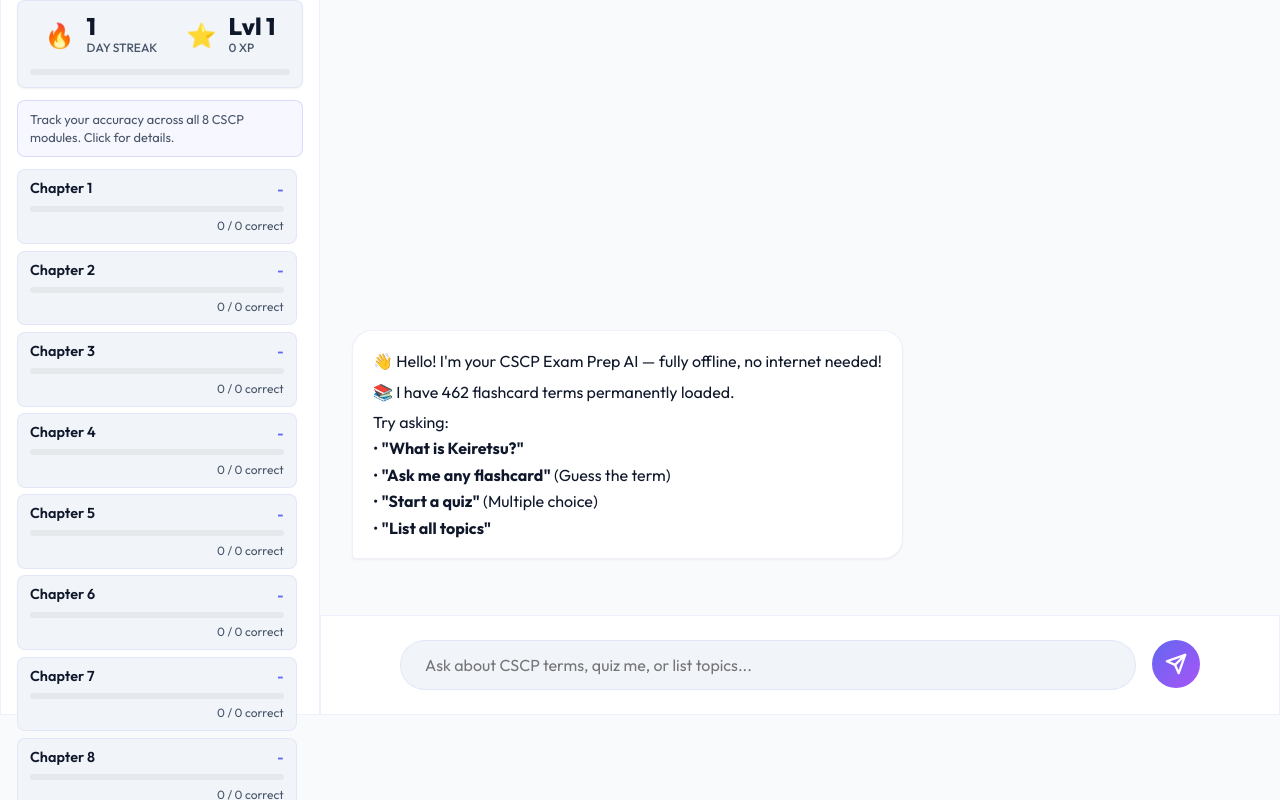
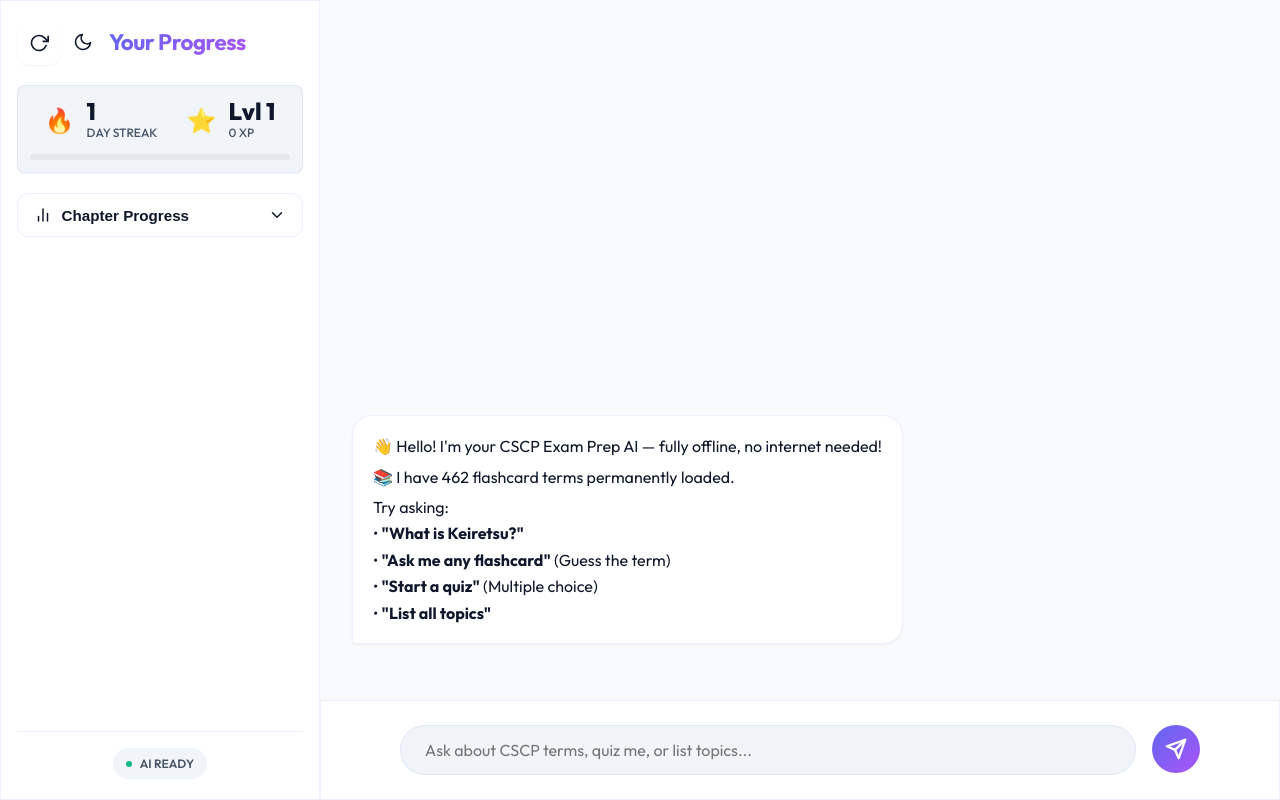
Before and after one commit to Kajalmotki/CSCP-, a React (Vite) app: page / in a window 1280 px wide. Built offline with nearby package versions, Linux system fonts and the light colour scheme.

Commit message:
feat(ui): Revert mobile header to hamburger; Wrap Sidebar chapters in an Accordion

```diff
--- a/src/App.jsx
+++ b/src/App.jsx
@@ -152,13 +152,12 @@
   return (
     <div className="app-container" data-theme={theme}>
       <header className="mobile-header glass-panel">
-        <button className="menu-toggle hover-glow" onClick={toggleSidebar} style={{ gap: '0.4rem', fontWeight: '600', fontSize: '0.9rem', color: 'var(--text-primary)', padding: '0.4rem 0.8rem', background: 'var(--glass-bg)', border: '1px solid var(--glass-border)' }}>
-          <svg width="18" height="18" viewBox="0 0 24 24" fill="none" stroke="currentColor" strokeWidth="2" strokeLinecap="round" strokeLinejoin="round">
-            <line x1="18" y1="20" x2="18" y2="10"></line>
-            <line x1="12" y1="20" x2="12" y2="4"></line>
-            <line x1="6" y1="20" x2="6" y2="14"></line>
+        <button className="menu-toggle" onClick={toggleSidebar}>
+          <svg width="24" height="24" viewBox="0 0 24 24" fill="none" stroke="currentColor" strokeWidth="2" strokeLinecap="round" strokeLinejoin="round">
+            <line x1="3" y1="12" x2="21" y2="12"></line>
+            <line x1="3" y1="6" x2="21" y2="6"></line>
+            <line x1="3" y1="18" x2="21" y2="18"></line>
           </svg>
-          Progress
         </button>
         <h1 className="header-title text-gradient">CSCP Master</h1>
 
--- a/src/components/Sidebar.css
+++ b/src/components/Sidebar.css
@@ -124,6 +124,43 @@
     font-size: 0.8rem;
     color: var(--text-secondary);
     line-height: 1.4;
+    margin-bottom: 0.5rem;
+}
+
+/* Progress Accordion */
+.progress-accordion-toggle {
+    display: flex;
+    align-items: center;
+    justify-content: space-between;
+    width: 100%;
+    padding: 0.75rem 1rem;
+    margin-top: 0.5rem;
+    margin-bottom: 0.5rem;
+    border-radius: var(--radius-md);
+    background: var(--glass-bg);
+    border: 1px solid var(--glass-border);
+    color: var(--text-primary);
+    font-weight: 600;
+    font-size: 0.95rem;
+    cursor: pointer;
+    transition: all 0.2s ease;
+}
+
+.slide-down {
+    animation: slideDown 0.3s ease-out forwards;
+    transform-origin: top;
+}
+
+@keyframes slideDown {
+    from {
+        opacity: 0;
+        transform: scaleY(0.95);
+    }
+
+    to {
+        opacity: 1;
+        transform: scaleY(1);
+    }
 }
 
 .tracker-container {
--- a/src/components/Sidebar.jsx
+++ b/src/components/Sidebar.jsx
@@ -1,7 +1,9 @@
-import React from 'react';
+import React, { useState } from 'react';
 import './Sidebar.css';
 
 const Sidebar = ({ isOpen, onClose, quizStats = [], gamification, onChapterClick, onReset, theme, toggleTheme }) => {
+  const [isProgressOpen, setIsProgressOpen] = useState(false);
+
   return (
     <aside className={`sidebar glass-panel ${isOpen ? 'open' : ''}`}>
       <div className="sidebar-header">
@@ -72,11 +74,31 @@
           </div>
         )}
 
+        <button
+          className="progress-accordion-toggle hover-glow"
+          onClick={() => setIsProgressOpen(!isProgressOpen)}
+        >
+          <div className="flex-center" style={{ gap: '0.6rem' }}>
+            <svg width="18" height="18" viewBox="0 0 24 24" fill="none" stroke="currentColor" strokeWidth="2" strokeLinecap="round" strokeLinejoin="round">
+              <line x1="18" y1="20" x2="18" y2="10"></line>
+              <line x1="12" y1="20" x2="12" y2="4"></line>
+              <line x1="6" y1="20" x2="6" y2="14"></line>
+            </svg>
+            <span>Chapter Progress</span>
+          </div>
+          <svg
+            width="18" height="18" viewBox="0 0 24 24" fill="none" stroke="currentColor" strokeWidth="2" strokeLinecap="round" strokeLinejoin="round"
+            style={{ transform: isProgressOpen ? 'rotate(180deg)' : 'none', transition: 'transform 0.3s ease' }}
+          >
+            <polyline points="6 9 12 15 18 9"></polyline>
+          </svg>
+        </button>
+
+        {isProgressOpen && (
+          <div className="tracker-container slide-down">
             <div className="info-box">
               <p>Track your accuracy across all 8 CSCP modules. Click for details.</p>
             </div>
-
-        <div className="tracker-container">
             {quizStats.map((stat) => {
               const accuracy = stat.total > 0 ? Math.round((stat.correct / stat.total) * 100) : 0;
               return (
@@ -105,6 +127,7 @@
               );
             })}
           </div>
+        )}
       </div>
 
       <div className="sidebar-footer">
```
Lines whose indentation alone changed are shown as unchanged.
